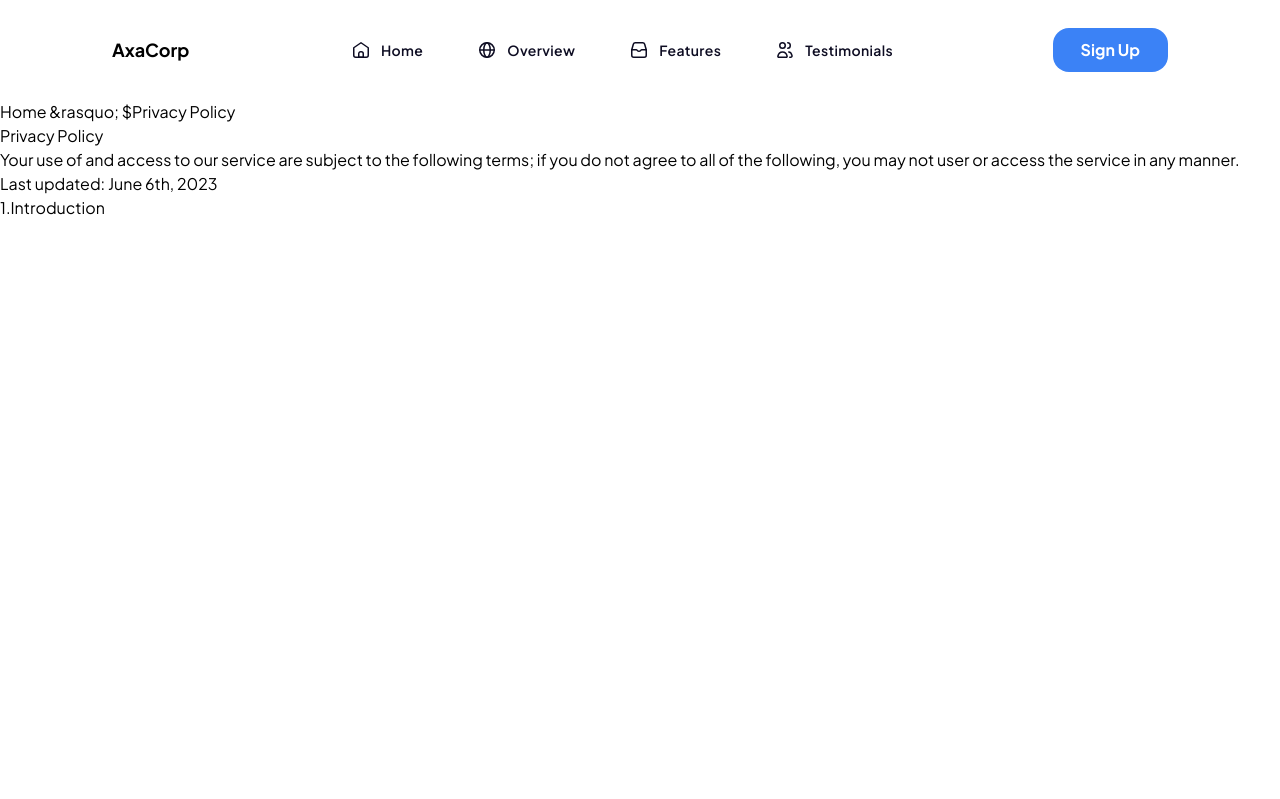
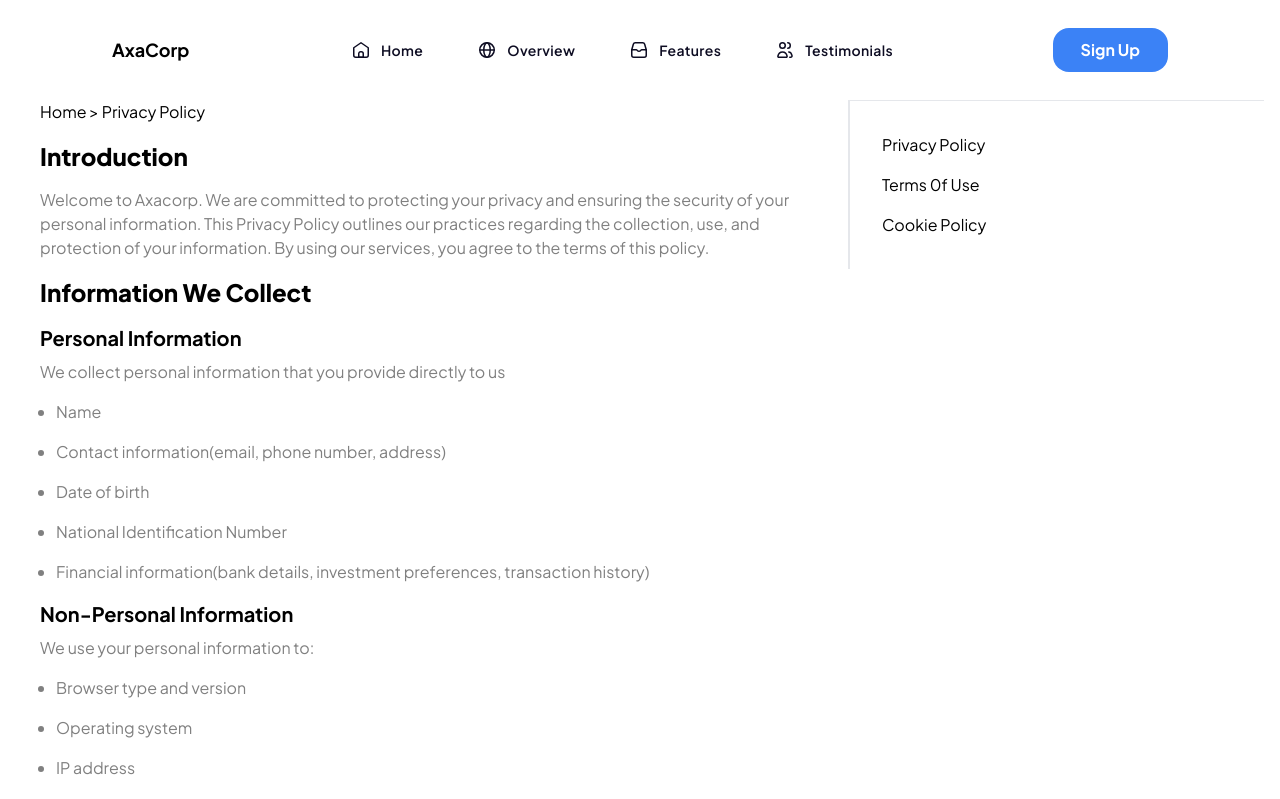
Before and after one commit to gabrieldreamz/axacorp, a Next.js app: page /privacy in a window 1280 px wide. Shown: the top 799 px of the page. Built offline with nearby package versions, Linux system fonts and the light colour scheme.

Commit message:
designed the privacy page

```diff
--- a/components/Policies/PrivacyPolicyComponent.tsx
+++ b/components/Policies/PrivacyPolicyComponent.tsx
@@ -1,21 +1,35 @@
 import TabsMenu from "@components/Policies/subComponents/TabsMenu";
 import React from "react";
-import IntroTitle from "./subComponents/IntroTitle";
-import ListDisc from "./subComponents/ListDisc";
+import Content from "./subComponents/Content";
+
+import { ListDesc } from "./privacyInfo";
+import Link from "next/link";
 
 export default function PrivacyPolicyComponent() {
-  const titleDesc =
-    "Your use of and access to our service are subject to the following terms; if you do not agree to all of the following, you may not user or access the service in any manner.";
+  return (
+    <section className="px-4 lg:flex justify-between">
+      <div className="lg:w-2/3 lg:px-6">
+        <TabsMenu tabsName="Privacy Policy" />
+        {ListDesc.map(({ content, list, heading }, id) => {
+          return (
+            <Content key={id} heading={heading} content={content} list={list} />
+          );
+        })}
+      </div>
 
-  return (
-    <section>
-      <TabsMenu tabsName="Privacy Policy" />
-      <IntroTitle
-        titleHeading="Privacy Policy"
-        titleDesc={titleDesc}
-        date="Last updated: June 6th, 2023"
-      />
-      <ListDisc subTitle="Introduction" desc="" num="1" />
+      <div className="lg:w-1/3 border-t lg:border-l-2 h-fit lg:p-4 w-full">
+        <ul className="lg:ml-4 text-sm sm:text-base lg:block flex justify-evenly gap-x-1 w-full">
+          <li className="my-4">
+            <Link href="/privacy">Privacy Policy</Link>
+          </li>
+          <li className="my-4">
+            <Link href="/terms-of-use">Terms 0f Use</Link>
+          </li>
+          <li className="my-4">
+            <Link href="/cookie-policy">Cookie Policy</Link>
+          </li>
+        </ul>
+      </div>
     </section>
   );
 }
--- a/components/Policies/privacyInfo.ts
+++ b/components/Policies/privacyInfo.ts
@@ -1,16 +1,16 @@
-interface ListDescTypes {
+export interface ListDescTypes {
   heading: string;
   content: string | Content[];
   list?: string[];
 }
 
-interface Content {
+export interface Content {
   subheading: string;
   subcontent: string;
   sublist?: string[];
 }
 
-const ListDesc = [
+export const ListDesc: ListDescTypes[] = [
   {
     heading: "Introduction",
     content:
@@ -23,7 +23,7 @@ const ListDesc = [
         subheading: "Personal Information",
         subcontent:
           "We collect personal information that you provide directly to us",
-        subist: [
+        sublist: [
           "Name",
           "Contact information(email, phone number, address)",
           "Date of birth",
@@ -53,19 +53,66 @@ const ListDesc = [
         sublist: [
           "Facilitate and manage your investments and transactions",
           "Provide personalized investment advice and recommendations",
+          "Communicate with you regarding your account and our services",
+          "Ensure compliance with legal and regulatory requirements",
+          "Enhance the security of our services",
         ],
       },
       {
         subheading: "Non-Personal Information",
-        subcontent:
-          "We may also collect non-personal information through your use of our services, including:",
+        subcontent: "Non-personal information is used to:",
         sublist: [
-          "Browser type and version",
-          "Operating system",
-          "IP address",
-          "Cookies and similar tracking technology",
+          "Improve our website and services",
+          "Analyze trends and user behavior",
+          "Customize and enhance user experience",
         ],
       },
     ],
   },
+  {
+    heading: "Sharing Your Information",
+    content:
+      "We do not sell or rent your personal information to third parties. We may share your information with:",
+    list: [
+      "Service providers and partners who assist us in delivering our services",
+      "Regulatory and governmental authorities as required by law",
+      "Third parties in connection with business transactions such as mergers or acquisitions",
+    ],
+  },
+  {
+    heading: "Data Security",
+    content:
+      "We implement robust security measures to protect your personal information from unauthorized access, alteration, disclosure, or destruction. These measures include encryption, access controls, and secure data storage.",
+  },
+  {
+    heading: "Your Rights",
+    content: "You have the right to:",
+    list: [
+      "Access and review your personal information",
+      "Request corrections to inaccurate or incomplete information",
+      "Request the deletion of your personal information, subject to legal and regulatory requirements",
+      "Opt-out of certain data processing activities",
+    ],
+  },
+  {
+    heading: "Cookies and Tracking Technologies",
+    content:
+      "Our website uses cookies and similar technologies to enhance your experience. You can control the use of cookies through your browser settings.",
+  },
+  {
+    heading: "Changes to This Privacy Policy",
+    content:
+      "We may update this Privacy Policy periodically. We will notify you of any significant changes by posting the new policy on our website and updating the “Last Updated” date.",
+  },
+  {
+    heading: "Contact Us",
+    content:
+      "If you have any questions or concerns about this Privacy Policy or our data practices, please contact us at:",
+    list: [
+      "axaCorp",
+      "22 Main Street, Coke, Lagos.",
+      "axacorp@gmail.com",
+      "+234 817 253 7568"
+    ]
+  },
 ];
--- /dev/null
+++ b/components/Policies/subComponents/Content.tsx
@@ -0,0 +1,29 @@
+import React from "react";
+import { ListDescTypes } from "../privacyInfo"
+import SubContent from "./SubContent";
+import List from "./List";
+
+export default function Content({heading, content, list}: ListDescTypes) {
+  return (
+    <div>
+      <h1 className="text-2xl font-extrabold my-4">{heading}</h1>
+      {typeof content === "string" ? (
+        <div className="text-primary">{content}</div>
+      ) : (
+        <div>
+          {content.map((con, id) => {
+            return (
+              <SubContent
+                key={id}
+                subheading={con.subheading}
+                subcontent={con.subcontent}
+                sublist={con.sublist}
+              />
+            );
+          })}
+        </div>
+      )}
+      {list && <List listItem={list} />}
+    </div>
+  );
+}
--- a/components/Policies/subComponents/IntroTitle.tsx
+++ /dev/null
@@ -1,21 +0,0 @@
-import React from "react";
-
-type IntroTitle = {
-  titleHeading: string;
-  titleDesc: string;
-  date: string;
-};
-
-export default function IntroTitle({
-  titleHeading,
-  titleDesc,
-  date,
-}: IntroTitle) {
-  return (
-    <div>
-      <h1>{titleHeading}</h1>
-      <p>{titleDesc}</p>
-      <span>{date}</span>
-    </div>
-  );
-}
--- /dev/null
+++ b/components/Policies/subComponents/List.tsx
@@ -0,0 +1,11 @@
+import React from 'react'
+
+export default function List({listItem}: {listItem: string[]}) {
+  return (
+    <ul className='list-disc'>
+        {listItem.map((list, id) => {
+            return <li key={id} className='m-4 text-primary'>{list}</li>
+        })}
+    </ul>
+  )
+}
--- a/components/Policies/subComponents/ListDisc.tsx
+++ /dev/null
@@ -1,20 +0,0 @@
-import React from "react";
-
-export default function ListDisc({
-  subTitle,
-  desc,
-  num,
-}: {
-  subTitle: string;
-  desc: string;
-  num: string;
-}) {
-  return (
-    <div>
-      <h2>
-        {num}.{subTitle}
-      </h2>
-      <p>{desc}</p>
-    </div>
-  );
-}
--- /dev/null
+++ b/components/Policies/subComponents/SubContent.tsx
@@ -0,0 +1,13 @@
+import React, { Fragment } from "react";
+import type { Content } from "../privacyInfo";
+import List from "./List";
+
+export default function SubContent({subheading, subcontent, sublist}:Content) {
+  return (
+    <Fragment>
+      <h3 className="text-xl font-bold my-2">{subheading}</h3>
+      <p className="text-primary">{subcontent}</p>
+      {sublist && <List listItem={sublist} />}
+    </Fragment>
+  );
+}
--- a/components/Policies/subComponents/TabsMenu.tsx
+++ b/components/Policies/subComponents/TabsMenu.tsx
@@ -3,7 +3,7 @@ import React from "react";
 function TabsMenu({ tabsName }: { tabsName: string }) {
   return (
     <div>
-      Home &rasquo; <span>${tabsName}</span>
+      Home &gt; <span>{tabsName}</span>
     </div>
   );
 }
```
